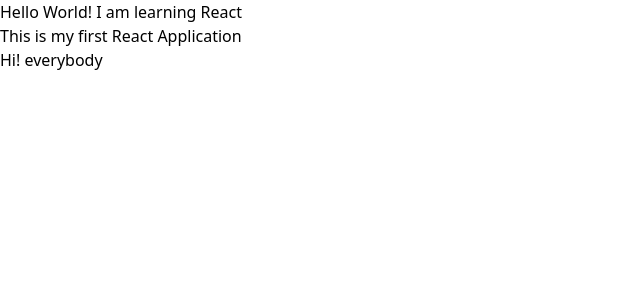
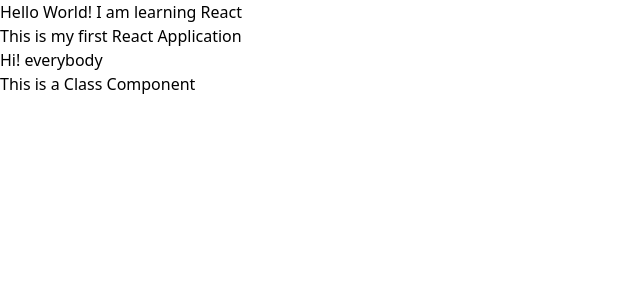
Before and after one commit to YannKamche/Learning-React, a React (Vite) app in the folder hello-world/: page / in a window 1280 px wide. Shown: the top 300 px of the page, without its empty margins (0-640 px from the left). Built offline with nearby package versions, Linux system fonts and the light colour scheme.

Commit message:
Class components

```diff
--- a/hello-world/src/App.jsx
+++ b/hello-world/src/App.jsx
@@ -1,5 +1,6 @@
 import React from 'react'
 import Greet from './components/Greet'
+import Welcome from './components/Welcome'
 
 const App = () => {
   return (
@@ -9,6 +10,7 @@
 
       {/* My first Class components */}
       <Greet />
+      <Welcome />
     </div>
   )
 }
--- /dev/null
+++ b/hello-world/src/components/Welcome.jsx
@@ -0,0 +1,9 @@
+import React , { Component } from 'react'
+
+class Welcome extends Component {
+    render() {
+        return <h1>This is a Class Component</h1>
+    }
+}
+
+export default Welcome
```
